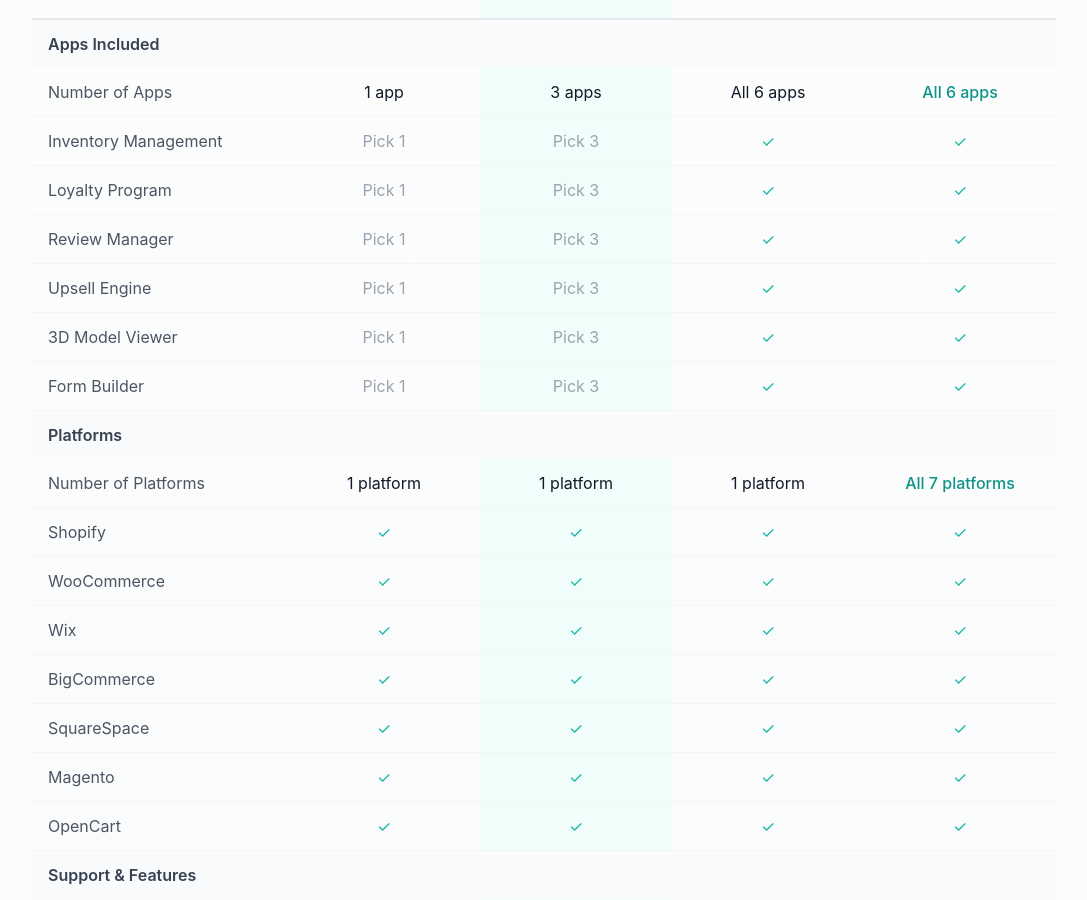
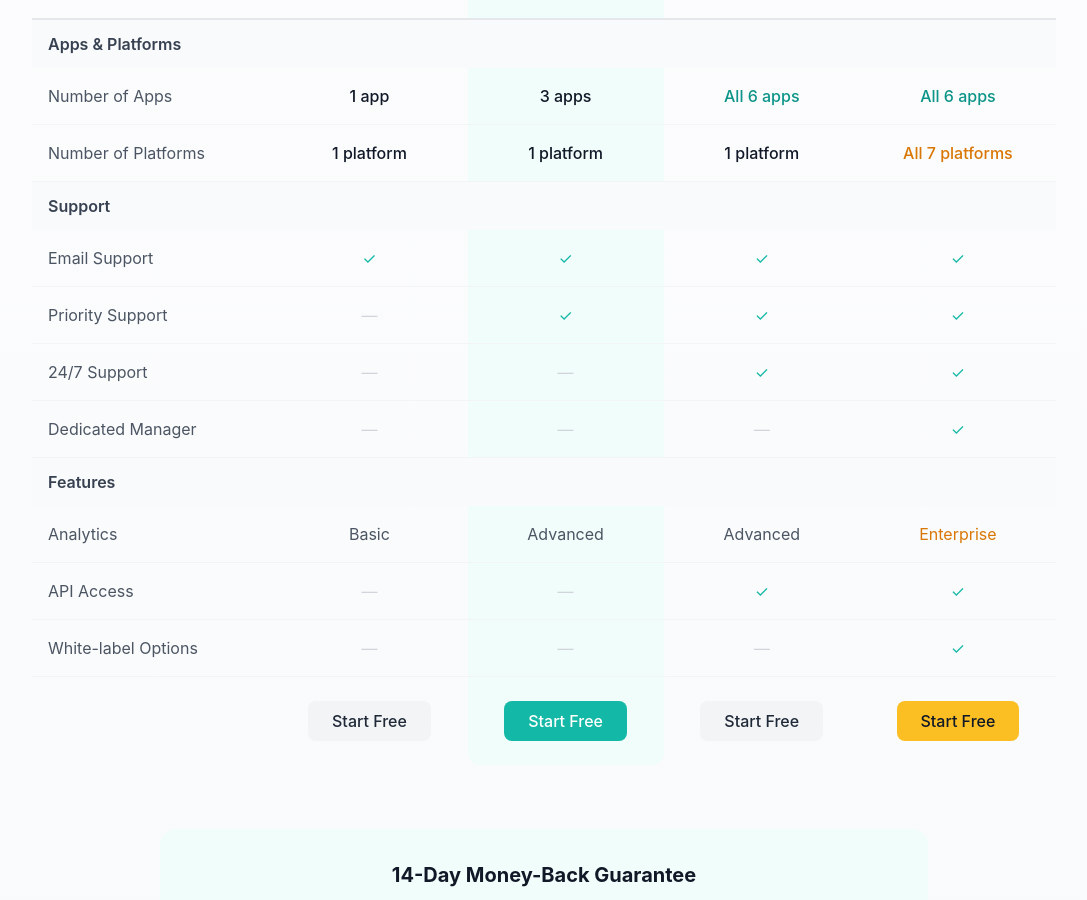
Before and after one commit to Sesarch/ezapps-saas, a Next.js app in the folder main-site/: page / in a window 1280 px wide. Shown: the part 4644-5544 px from the top of the page, without its empty margins (96-1183 px from the left). Built offline with nearby package versions, Linux system fonts and the light colour scheme.

Commit message:
Update Pricing.tsx

```diff
--- a/main-site/src/components/Pricing.tsx
+++ b/main-site/src/components/Pricing.tsx
@@ -56,7 +56,7 @@ export default function Pricing() {
 
             {/* Platform Icons */}
             <div className="mb-6">
-              <p className="text-xs text-gray-500 text-center mb-3">Choose 1 platform:</p>
+              <p className="text-xs text-gray-500 text-center mb-3">Works with any platform:</p>
               <div className="flex flex-wrap justify-center gap-2">
                 {platforms.map((platform) => (
                   <div key={platform.name} className="w-8 h-8 bg-gray-50 rounded-lg p-1 hover:bg-gray-100 transition-colors" title={platform.name}>
@@ -77,7 +77,7 @@ export default function Pricing() {
                 <svg className="w-5 h-5 text-teal-500 mr-3 flex-shrink-0" fill="currentColor" viewBox="0 0 20 20">
                   <path fillRule="evenodd" d="M16.707 5.293a1 1 0 010 1.414l-8 8a1 1 0 01-1.414 0l-4-4a1 1 0 011.414-1.414L8 12.586l7.293-7.293a1 1 0 011.414 0z" clipRule="evenodd" />
                 </svg>
-                <span><strong>1 Platform</strong></span>
+                <span><strong>1 Platform</strong> of your choice</span>
               </li>
               <li className="flex items-center text-gray-600">
                 <svg className="w-5 h-5 text-teal-500 mr-3 flex-shrink-0" fill="currentColor" viewBox="0 0 20 20">
@@ -102,7 +102,7 @@ export default function Pricing() {
           <div className="relative bg-white rounded-2xl border-2 border-teal-400 shadow-xl hover:shadow-2xl transition-all duration-300 p-8 scale-105">
             {/* Popular Badge */}
             <div className="absolute -top-4 left-1/2 -translate-x-1/2 bg-gradient-to-r from-teal-400 to-cyan-400 text-white px-4 py-1 rounded-full text-sm font-semibold">
-              ⭐ Most Popular
+              Most Popular
             </div>
 
             <div className="text-center mb-6">
@@ -118,7 +118,7 @@ export default function Pricing() {
 
             {/* Platform Icons */}
             <div className="mb-6">
-              <p className="text-xs text-gray-500 text-center mb-3">Choose 1 platform:</p>
+              <p className="text-xs text-gray-500 text-center mb-3">Works with any platform:</p>
               <div className="flex flex-wrap justify-center gap-2">
                 {platforms.map((platform) => (
                   <div key={platform.name} className="w-8 h-8 bg-teal-50 rounded-lg p-1 hover:bg-teal-100 transition-colors" title={platform.name}>
@@ -139,7 +139,7 @@ export default function Pricing() {
                 <svg className="w-5 h-5 text-teal-500 mr-3 flex-shrink-0" fill="currentColor" viewBox="0 0 20 20">
                   <path fillRule="evenodd" d="M16.707 5.293a1 1 0 010 1.414l-8 8a1 1 0 01-1.414 0l-4-4a1 1 0 011.414-1.414L8 12.586l7.293-7.293a1 1 0 011.414 0z" clipRule="evenodd" />
                 </svg>
-                <span><strong>1 Platform</strong></span>
+                <span><strong>1 Platform</strong> of your choice</span>
               </li>
               <li className="flex items-center text-gray-600">
                 <svg className="w-5 h-5 text-teal-500 mr-3 flex-shrink-0" fill="currentColor" viewBox="0 0 20 20">
@@ -161,7 +161,7 @@ export default function Pricing() {
           </div>
 
           {/* Pro Plan */}
-          <div className="bg-white rounded-2xl border border-gray-200 shadow-sm hover:shadow-lg transition-all duration-300 p-8">
+          <div className="relative bg-white rounded-2xl border border-gray-200 shadow-sm hover:shadow-lg transition-all duration-300 p-8">
             <div className="absolute -top-3 right-4 bg-amber-400 text-amber-900 px-3 py-0.5 rounded-full text-xs font-semibold">
               Best Value
             </div>
@@ -179,7 +179,7 @@ export default function Pricing() {
 
             {/* Platform Icons */}
             <div className="mb-6">
-              <p className="text-xs text-gray-500 text-center mb-3">Choose 1 platform:</p>
+              <p className="text-xs text-gray-500 text-center mb-3">Works with any platform:</p>
               <div className="flex flex-wrap justify-center gap-2">
                 {platforms.map((platform) => (
                   <div key={platform.name} className="w-8 h-8 bg-gray-50 rounded-lg p-1 hover:bg-gray-100 transition-colors" title={platform.name}>
@@ -200,7 +200,7 @@ export default function Pricing() {
                 <svg className="w-5 h-5 text-teal-500 mr-3 flex-shrink-0" fill="currentColor" viewBox="0 0 20 20">
                   <path fillRule="evenodd" d="M16.707 5.293a1 1 0 010 1.414l-8 8a1 1 0 01-1.414 0l-4-4a1 1 0 011.414-1.414L8 12.586l7.293-7.293a1 1 0 011.414 0z" clipRule="evenodd" />
                 </svg>
-                <span><strong>1 Platform</strong></span>
+                <span><strong>1 Platform</strong> of your choice</span>
               </li>
               <li className="flex items-center text-gray-600">
                 <svg className="w-5 h-5 text-teal-500 mr-3 flex-shrink-0" fill="currentColor" viewBox="0 0 20 20">
@@ -235,7 +235,7 @@ export default function Pricing() {
               <div className="flex flex-col md:flex-row md:items-center md:justify-between mb-8">
                 <div>
                   <span className="inline-block px-3 py-1 bg-amber-400 text-amber-900 rounded-full text-sm font-semibold mb-3">
-                    ⚡ Enterprise
+                    Enterprise
                   </span>
                   <h3 className="text-3xl md:text-4xl font-bold mb-2">All Platforms. All Apps.</h3>
                   <p className="text-gray-300">The complete solution for serious e-commerce businesses</p>
@@ -310,7 +310,7 @@ export default function Pricing() {
           </div>
         </div>
 
-        {/* Comparison Table */}
+        {/* Simplified Comparison Table */}
         <div className="max-w-5xl mx-auto">
           <div className="text-center mb-12">
             <h3 className="text-3xl font-bold text-gray-900 mb-4">Compare All Plans</h3>
@@ -341,173 +341,82 @@ export default function Pricing() {
                 </tr>
               </thead>
               <tbody>
-                {/* Apps Section */}
+                {/* Apps & Platforms Section */}
                 <tr className="bg-gray-50">
-                  <td colSpan={5} className="py-3 px-4 font-semibold text-gray-700">Apps Included</td>
+                  <td colSpan={5} className="py-3 px-4 font-semibold text-gray-700">Apps & Platforms</td>
                 </tr>
                 <tr className="border-b border-gray-100">
-                  <td className="py-3 px-4 text-gray-600">Number of Apps</td>
-                  <td className="py-3 px-4 text-center">1 app</td>
-                  <td className="py-3 px-4 text-center bg-teal-50">3 apps</td>
-                  <td className="py-3 px-4 text-center">All 6 apps</td>
-                  <td className="py-3 px-4 text-center font-medium text-teal-600">All 6 apps</td>
+                  <td className="py-4 px-4 text-gray-600">Number of Apps</td>
+                  <td className="py-4 px-4 text-center font-medium">1 app</td>
+                  <td className="py-4 px-4 text-center bg-teal-50 font-medium">3 apps</td>
+                  <td className="py-4 px-4 text-center font-medium text-teal-600">All 6 apps</td>
+                  <td className="py-4 px-4 text-center font-medium text-teal-600">All 6 apps</td>
                 </tr>
                 <tr className="border-b border-gray-100">
-                  <td className="py-3 px-4 text-gray-600">Inventory Management</td>
-                  <td className="py-3 px-4 text-center text-gray-400">Pick 1</td>
-                  <td className="py-3 px-4 text-center bg-teal-50 text-gray-400">Pick 3</td>
-                  <td className="py-3 px-4 text-center text-teal-500">✓</td>
-                  <td className="py-3 px-4 text-center text-teal-500">✓</td>
-                </tr>
-                <tr className="border-b border-gray-100">
-                  <td className="py-3 px-4 text-gray-600">Loyalty Program</td>
-                  <td className="py-3 px-4 text-center text-gray-400">Pick 1</td>
-                  <td className="py-3 px-4 text-center bg-teal-50 text-gray-400">Pick 3</td>
-                  <td className="py-3 px-4 text-center text-teal-500">✓</td>
-                  <td className="py-3 px-4 text-center text-teal-500">✓</td>
-                </tr>
-                <tr className="border-b border-gray-100">
-                  <td className="py-3 px-4 text-gray-600">Review Manager</td>
-                  <td className="py-3 px-4 text-center text-gray-400">Pick 1</td>
-                  <td className="py-3 px-4 text-center bg-teal-50 text-gray-400">Pick 3</td>
-                  <td className="py-3 px-4 text-center text-teal-500">✓</td>
-                  <td className="py-3 px-4 text-center text-teal-500">✓</td>
-                </tr>
-                <tr className="border-b border-gray-100">
-                  <td className="py-3 px-4 text-gray-600">Upsell Engine</td>
-                  <td className="py-3 px-4 text-center text-gray-400">Pick 1</td>
-                  <td className="py-3 px-4 text-center bg-teal-50 text-gray-400">Pick 3</td>
-                  <td className="py-3 px-4 text-center text-teal-500">✓</td>
-                  <td className="py-3 px-4 text-center text-teal-500">✓</td>
-                </tr>
-                <tr className="border-b border-gray-100">
-                  <td className="py-3 px-4 text-gray-600">3D Model Viewer</td>
-                  <td className="py-3 px-4 text-center text-gray-400">Pick 1</td>
-                  <td className="py-3 px-4 text-center bg-teal-50 text-gray-400">Pick 3</td>
-                  <td className="py-3 px-4 text-center text-teal-500">✓</td>
-                  <td className="py-3 px-4 text-center text-teal-500">✓</td>
-                </tr>
-                <tr className="border-b border-gray-100">
-                  <td className="py-3 px-4 text-gray-600">Form Builder</td>
-                  <td className="py-3 px-4 text-center text-gray-400">Pick 1</td>
-                  <td className="py-3 px-4 text-center bg-teal-50 text-gray-400">Pick 3</td>
-                  <td className="py-3 px-4 text-center text-teal-500">✓</td>
-                  <td className="py-3 px-4 text-center text-teal-500">✓</td>
-                </tr>
-
-                {/* Platforms Section */}
-                <tr className="bg-gray-50">
-                  <td colSpan={5} className="py-3 px-4 font-semibold text-gray-700">Platforms</td>
-                </tr>
-                <tr className="border-b border-gray-100">
-                  <td className="py-3 px-4 text-gray-600">Number of Platforms</td>
-                  <td className="py-3 px-4 text-center">1 platform</td>
-                  <td className="py-3 px-4 text-center bg-teal-50">1 platform</td>
-                  <td className="py-3 px-4 text-center">1 platform</td>
-                  <td className="py-3 px-4 text-center font-medium text-teal-600">All 7 platforms</td>
-                </tr>
-                <tr className="border-b border-gray-100">
-                  <td className="py-3 px-4 text-gray-600">Shopify</td>
-                  <td className="py-3 px-4 text-center text-teal-500">✓</td>
-                  <td className="py-3 px-4 text-center bg-teal-50 text-teal-500">✓</td>
-                  <td className="py-3 px-4 text-center text-teal-500">✓</td>
-                  <td className="py-3 px-4 text-center text-teal-500">✓</td>
-                </tr>
-                <tr className="border-b border-gray-100">
-                  <td className="py-3 px-4 text-gray-600">WooCommerce</td>
-                  <td className="py-3 px-4 text-center text-teal-500">✓</td>
-                  <td className="py-3 px-4 text-center bg-teal-50 text-teal-500">✓</td>
-                  <td className="py-3 px-4 text-center text-teal-500">✓</td>
-                  <td className="py-3 px-4 text-center text-teal-500">✓</td>
-                </tr>
-                <tr className="border-b border-gray-100">
-                  <td className="py-3 px-4 text-gray-600">Wix</td>
-                  <td className="py-3 px-4 text-center text-teal-500">✓</td>
-                  <td className="py-3 px-4 text-center bg-teal-50 text-teal-500">✓</td>
-                  <td className="py-3 px-4 text-center text-teal-500">✓</td>
-                  <td className="py-3 px-4 text-center text-teal-500">✓</td>
-                </tr>
-                <tr className="border-b border-gray-100">
-                  <td className="py-3 px-4 text-gray-600">BigCommerce</td>
-                  <td className="py-3 px-4 text-center text-teal-500">✓</td>
-                  <td className="py-3 px-4 text-center bg-teal-50 text-teal-500">✓</td>
-                  <td className="py-3 px-4 text-center text-teal-500">✓</td>
-                  <td className="py-3 px-4 text-center text-teal-500">✓</td>
-                </tr>
-                <tr className="border-b border-gray-100">
-                  <td className="py-3 px-4 text-gray-600">SquareSpace</td>
-                  <td className="py-3 px-4 text-center text-teal-500">✓</td>
-                  <td className="py-3 px-4 text-center bg-teal-50 text-teal-500">✓</td>
-                  <td className="py-3 px-4 text-center text-teal-500">✓</td>
-                  <td className="py-3 px-4 text-center text-teal-500">✓</td>
-                </tr>
-                <tr className="border-b border-gray-100">
-                  <td className="py-3 px-4 text-gray-600">Magento</td>
-                  <td className="py-3 px-4 text-center text-teal-500">✓</td>
-                  <td className="py-3 px-4 text-center bg-teal-50 text-teal-500">✓</td>
-                  <td className="py-3 px-4 text-center text-teal-500">✓</td>
-                  <td className="py-3 px-4 text-center text-teal-500">✓</td>
-                </tr>
-                <tr className="border-b border-gray-100">
-                  <td className="py-3 px-4 text-gray-600">OpenCart</td>
-                  <td className="py-3 px-4 text-center text-teal-500">✓</td>
-                  <td className="py-3 px-4 text-center bg-teal-50 text-teal-500">✓</td>
-                  <td className="py-3 px-4 text-center text-teal-500">✓</td>
-                  <td className="py-3 px-4 text-center text-teal-500">✓</td>
+                  <td className="py-4 px-4 text-gray-600">Number of Platforms</td>
+                  <td className="py-4 px-4 text-center font-medium">1 platform</td>
+                  <td className="py-4 px-4 text-center bg-teal-50 font-medium">1 platform</td>
+                  <td className="py-4 px-4 text-center font-medium">1 platform</td>
+                  <td className="py-4 px-4 text-center font-medium text-amber-600">All 7 platforms</td>
                 </tr>
 
                 {/* Support Section */}
                 <tr className="bg-gray-50">
-                  <td colSpan={5} className="py-3 px-4 font-semibold text-gray-700">Support & Features</td>
+                  <td colSpan={5} className="py-3 px-4 font-semibold text-gray-700">Support</td>
                 </tr>
                 <tr className="border-b border-gray-100">
-                  <td className="py-3 px-4 text-gray-600">Email Support</td>
-                  <td className="py-3 px-4 text-center text-teal-500">✓</td>
-                  <td className="py-3 px-4 text-center bg-teal-50 text-teal-500">✓</td>
-                  <td className="py-3 px-4 text-center text-teal-500">✓</td>
-                  <td className="py-3 px-4 text-center text-teal-500">✓</td>
+                  <td className="py-4 px-4 text-gray-600">Email Support</td>
+                  <td className="py-4 px-4 text-center text-teal-500">✓</td>
+                  <td className="py-4 px-4 text-center bg-teal-50 text-teal-500">✓</td>
+                  <td className="py-4 px-4 text-center text-teal-500">✓</td>
+                  <td className="py-4 px-4 text-center text-teal-500">✓</td>
                 </tr>
                 <tr className="border-b border-gray-100">
-                  <td className="py-3 px-4 text-gray-600">Priority Support</td>
-                  <td className="py-3 px-4 text-center text-gray-300">—</td>
-                  <td className="py-3 px-4 text-center bg-teal-50 text-teal-500">✓</td>
-                  <td className="py-3 px-4 text-center text-teal-500">✓</td>
-                  <td className="py-3 px-4 text-center text-teal-500">✓</td>
+                  <td className="py-4 px-4 text-gray-600">Priority Support</td>
+                  <td className="py-4 px-4 text-center text-gray-300">—</td>
+                  <td className="py-4 px-4 text-center bg-teal-50 text-teal-500">✓</td>
+                  <td className="py-4 px-4 text-center text-teal-500">✓</td>
+                  <td className="py-4 px-4 text-center text-teal-500">✓</td>
                 </tr>
                 <tr className="border-b border-gray-100">
-                  <td className="py-3 px-4 text-gray-600">24/7 Support</td>
-                  <td className="py-3 px-4 text-center text-gray-300">—</td>
-                  <td className="py-3 px-4 text-center bg-teal-50 text-gray-300">—</td>
-                  <td className="py-3 px-4 text-center text-teal-500">✓</td>
-                  <td className="py-3 px-4 text-center text-teal-500">✓</td>
+                  <td className="py-4 px-4 text-gray-600">24/7 Support</td>
+                  <td className="py-4 px-4 text-center text-gray-300">—</td>
+                  <td className="py-4 px-4 text-center bg-teal-50 text-gray-300">—</td>
+                  <td className="py-4 px-4 text-center text-teal-500">✓</td>
+                  <td className="py-4 px-4 text-center text-teal-500">✓</td>
                 </tr>
                 <tr className="border-b border-gray-100">
-                  <td className="py-3 px-4 text-gray-600">Dedicated Manager</td>
-                  <td className="py-3 px-4 text-center text-gray-300">—</td>
-                  <td className="py-3 px-4 text-center bg-teal-50 text-gray-300">—</td>
-                  <td className="py-3 px-4 text-center text-gray-300">—</td>
-                  <td className="py-3 px-4 text-center text-teal-500">✓</td>
+                  <td className="py-4 px-4 text-gray-600">Dedicated Manager</td>
+                  <td className="py-4 px-4 text-center text-gray-300">—</td>
+                  <td className="py-4 px-4 text-center bg-teal-50 text-gray-300">—</td>
+                  <td className="py-4 px-4 text-center text-gray-300">—</td>
+                  <td className="py-4 px-4 text-center text-teal-500">✓</td>
+                </tr>
+
+                {/* Features Section */}
+                <tr className="bg-gray-50">
+                  <td colSpan={5} className="py-3 px-4 font-semibold text-gray-700">Features</td>
                 </tr>
                 <tr className="border-b border-gray-100">
-                  <td className="py-3 px-4 text-gray-600">Analytics</td>
-                  <td className="py-3 px-4 text-center text-gray-600">Basic</td>
-                  <td className="py-3 px-4 text-center bg-teal-50 text-gray-600">Advanced</td>
-                  <td className="py-3 px-4 text-center text-gray-600">Advanced</td>
-                  <td className="py-3 px-4 text-center text-teal-600">Enterprise</td>
+                  <td className="py-4 px-4 text-gray-600">Analytics</td>
+                  <td className="py-4 px-4 text-center text-gray-600">Basic</td>
+                  <td className="py-4 px-4 text-center bg-teal-50 text-gray-600">Advanced</td>
+                  <td className="py-4 px-4 text-center text-gray-600">Advanced</td>
+                  <td className="py-4 px-4 text-center text-amber-600">Enterprise</td>
                 </tr>
                 <tr className="border-b border-gray-100">
-                  <td className="py-3 px-4 text-gray-600">API Access</td>
-                  <td className="py-3 px-4 text-center text-gray-300">—</td>
-                  <td className="py-3 px-4 text-center bg-teal-50 text-gray-300">—</td>
-                  <td className="py-3 px-4 text-center text-teal-500">✓</td>
-                  <td className="py-3 px-4 text-center text-teal-500">✓</td>
+                  <td className="py-4 px-4 text-gray-600">API Access</td>
+                  <td className="py-4 px-4 text-center text-gray-300">—</td>
+                  <td className="py-4 px-4 text-center bg-teal-50 text-gray-300">—</td>
+                  <td className="py-4 px-4 text-center text-teal-500">✓</td>
+                  <td className="py-4 px-4 text-center text-teal-500">✓</td>
                 </tr>
                 <tr className="border-b border-gray-100">
-                  <td className="py-3 px-4 text-gray-600">White-label Options</td>
-                  <td className="py-3 px-4 text-center text-gray-300">—</td>
-                  <td className="py-3 px-4 text-center bg-teal-50 text-gray-300">—</td>
-                  <td className="py-3 px-4 text-center text-gray-300">—</td>
-                  <td className="py-3 px-4 text-center text-teal-500">✓</td>
+                  <td className="py-4 px-4 text-gray-600">White-label Options</td>
+                  <td className="py-4 px-4 text-center text-gray-300">—</td>
+                  <td className="py-4 px-4 text-center bg-teal-50 text-gray-300">—</td>
+                  <td className="py-4 px-4 text-center text-gray-300">—</td>
+                  <td className="py-4 px-4 text-center text-teal-500">✓</td>
                 </tr>
 
                 {/* CTA Row */}
@@ -539,7 +448,7 @@ export default function Pricing() {
           </div>
         </div>
 
-        {/* FAQ or Money Back */}
+        {/* Money Back Guarantee */}
         <div className="max-w-3xl mx-auto mt-16 text-center">
           <div className="bg-teal-50 rounded-2xl p-8">
             <h4 className="text-xl font-bold text-gray-900 mb-2">14-Day Money-Back Guarantee</h4>
```
